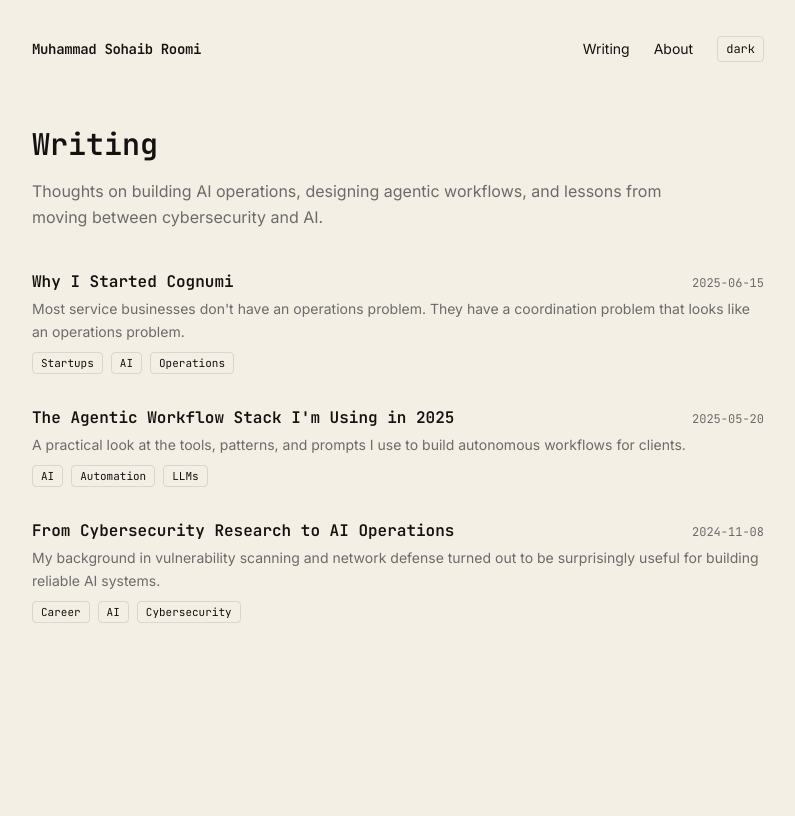
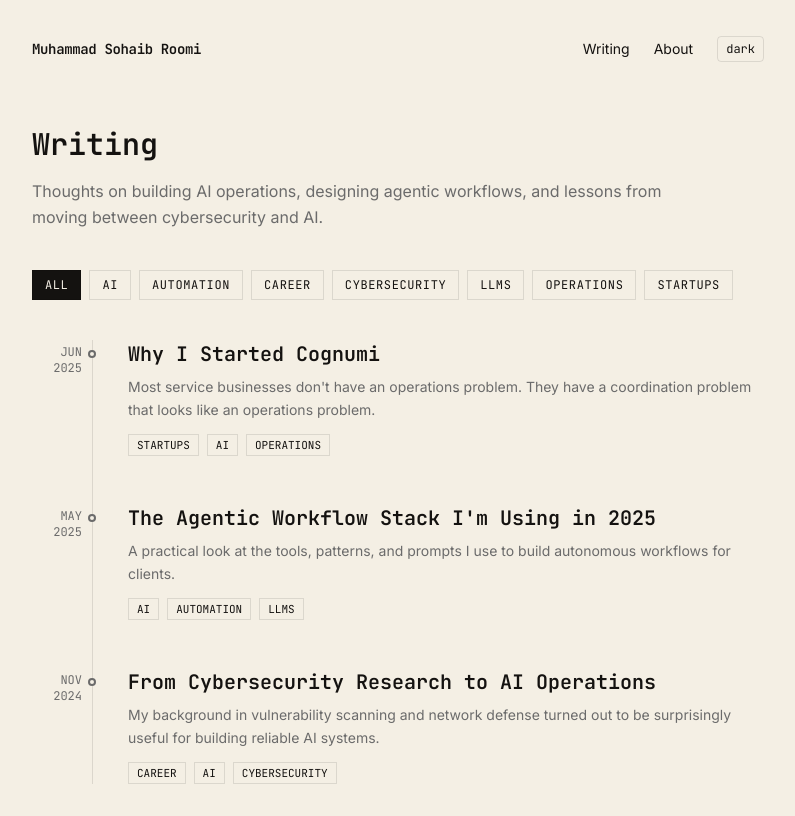
Before and after one commit to rumi7911/portfolio, a Next.js app: page /blog in a window 1280 px wide. Shown: the top 816 px of the page, without its empty margins (242-1037 px from the left). Built offline with nearby package versions, Linux system fonts and the light colour scheme.

Commit message:
style: add tag filters + timeline to writing page; blue links without underline

```diff
--- a/app/about/page.tsx
+++ b/app/about/page.tsx
@@ -18,7 +18,7 @@ export default function About() {
             href="https://www.cognumi.co.uk/"
             target="_blank"
             rel="noopener noreferrer"
-            className="text-ink dark:text-paper underline underline-offset-4 hover:text-accent"
+            className="link"
           >
             Cognumi
           </a>
@@ -30,7 +30,7 @@ export default function About() {
             href="https://agentalent.ai/builders/ce3b41ea-2b9f-40fc-aa57-36f6ebebc6a9"
             target="_blank"
             rel="noopener noreferrer"
-            className="text-ink dark:text-paper underline underline-offset-4 hover:text-accent"
+            className="link"
           >
             agentalent.ai
           </a>
--- a/app/blog/[slug]/page.tsx
+++ b/app/blog/[slug]/page.tsx
@@ -33,7 +33,7 @@ export default async function BlogPost({ params }: Props) {
       <div className="space-y-4">
         <Link
           href="/blog"
-          className="text-sm font-mono text-muted hover:text-accent transition-colors"
+          className="text-sm font-mono text-muted hover:text-link transition-colors"
         >
           ← Writing
         </Link>
@@ -48,7 +48,7 @@ export default async function BlogPost({ params }: Props) {
               className="px-2 py-0.5 rounded border"
               style={{ borderColor: 'var(--border)' }}
             >
-              {tag}
+              {tag.toUpperCase()}
             </span>
           ))}
         </div>
--- a/app/blog/page.tsx
+++ b/app/blog/page.tsx
@@ -1,4 +1,4 @@
-import { PostList } from '@/components/PostList';
+import { BlogContent } from '@/components/BlogContent';
 import { getAllPosts } from '@/lib/posts';
 
 export const metadata = {
@@ -19,7 +19,7 @@ export default function Blog() {
         </p>
       </div>
 
-      <PostList posts={posts} />
+      <BlogContent posts={posts} />
     </div>
   );
 }
--- a/app/globals.css
+++ b/app/globals.css
@@ -6,6 +6,7 @@
   --bg: #f4efe4;
   --text: #141210;
   --muted: #6b6b6b;
+  --link: #2563eb;
   --accent: #0f9d58;
   --border: rgba(0, 0, 0, 0.1);
 }
@@ -14,6 +15,7 @@ html.dark {
   --bg: #141210;
   --text: #f4efe4;
   --muted: #a0a0a0;
+  --link: #60a5fa;
   --accent: #2ecc71;
   --border: rgba(255, 255, 255, 0.1);
 }
@@ -37,6 +39,16 @@ body {
 a {
   color: inherit;
   text-decoration: none;
+}
+
+.link {
+  color: var(--link);
+  text-decoration: none;
+}
+
+.link:hover {
+  text-decoration: underline;
+  text-underline-offset: 3px;
 }
 
 .prose p {
@@ -71,10 +83,11 @@ a {
 }
 
 .prose a {
+  color: var(--link);
+  text-decoration: none;
+}
+
+.prose a:hover {
   text-decoration: underline;
   text-underline-offset: 3px;
 }
-
-.prose a:hover {
-  color: var(--accent);
-}
--- a/app/page.tsx
+++ b/app/page.tsx
@@ -16,8 +16,7 @@ export default function Home() {
       <section className="grid grid-cols-1 md:grid-cols-[1fr_200px] gap-12 items-start">
         <div>
           <h1 className="font-mono text-3xl sm:text-4xl font-semibold leading-tight">
-            Hey, I’m Sohaib. I build AI operations at Cognumi and design agentic
-            workflows.
+            Hey, I’m Sohaib. I design & build AI workflows at Cognumi.
           </h1>
           <p className="mt-6 text-base leading-relaxed text-muted max-w-2xl">
             I’m the founder of{' '}
@@ -25,7 +24,7 @@ export default function Home() {
               href="https://www.cognumi.co.uk/"
               target="_blank"
               rel="noopener noreferrer"
-              className="text-ink dark:text-paper underline underline-offset-4 hover:text-accent transition-colors"
+              className="link"
             >
               Cognumi
             </a>
@@ -35,20 +34,11 @@ export default function Home() {
               href="https://agentalent.ai/builders/ce3b41ea-2b9f-40fc-aa57-36f6ebebc6a9"
               target="_blank"
               rel="noopener noreferrer"
-              className="text-ink dark:text-paper underline underline-offset-4 hover:text-accent transition-colors"
+              className="link"
             >
               agentalent.ai
             </a>
-            . Previously, I worked in cybersecurity research and shipped{' '}
-            <a
-              href="https://github.com/rumi7911/ClipSpot"
-              target="_blank"
-              rel="noopener noreferrer"
-              className="text-ink dark:text-paper underline underline-offset-4 hover:text-accent transition-colors"
-            >
-              ClipSpot
-            </a>
-            , a native macOS clipboard manager.
+            . Previously, I worked in cybersecurity research and shipped native macOS productivity apps.
           </p>
           <div className="mt-8">
             <SocialLinks />
--- /dev/null
+++ b/components/BlogContent.tsx
@@ -0,0 +1,109 @@
+'use client';
+
+import { useState, useMemo } from 'react';
+import { Post } from '@/lib/posts';
+import Link from 'next/link';
+
+function formatDate(dateStr: string) {
+  const date = new Date(dateStr);
+  const month = date.toLocaleDateString('en-US', { month: 'short' }).toUpperCase();
+  const year = date.getFullYear();
+  return { month, year };
+}
+
+interface BlogContentProps {
+  posts: Post[];
+}
+
+export function BlogContent({ posts }: BlogContentProps) {
+  const [selectedTag, setSelectedTag] = useState<string | null>(null);
+
+  const allTags = useMemo(() => {
+    const tags = new Set<string>();
+    posts.forEach((post) => post.tags?.forEach((tag) => tags.add(tag)));
+    return ['All', ...Array.from(tags).sort()];
+  }, [posts]);
+
+  const filteredPosts = useMemo(() => {
+    if (!selectedTag || selectedTag === 'All') return posts;
+    return posts.filter((post) => post.tags?.includes(selectedTag));
+  }, [posts, selectedTag]);
+
+  return (
+    <div className="space-y-10">
+      <div className="flex flex-wrap gap-2">
+        {allTags.map((tag) => (
+          <button
+            key={tag}
+            onClick={() => setSelectedTag(tag === 'All' ? null : tag)}
+            className={`font-mono text-xs tracking-wider uppercase px-3 py-1.5 border transition-colors ${
+              (tag === 'All' && !selectedTag) || selectedTag === tag
+                ? 'bg-ink text-paper dark:bg-paper dark:text-ink'
+                : 'hover:border-link hover:text-link'
+            }`}
+            style={{ borderColor: 'var(--border)' }}
+          >
+            {tag}
+          </button>
+        ))}
+      </div>
+
+      <div className="relative">
+        {/* Timeline line */}
+        <div
+          className="absolute left-[60px] top-0 bottom-0 w-px hidden sm:block"
+          style={{ backgroundColor: 'var(--border)' }}
+        />
+
+        <div className="space-y-12">
+          {filteredPosts.map((post) => {
+            const { month, year } = formatDate(post.date);
+            return (
+              <article key={post.slug} className="relative sm:pl-24">
+                {/* Timeline date and dot */}
+                <div className="hidden sm:flex flex-col items-end absolute left-0 top-1 w-[50px] text-right">
+                  <span className="font-mono text-xs text-muted">{month}</span>
+                  <span className="font-mono text-xs text-muted">{year}</span>
+                </div>
+                <div
+                  className="hidden sm:block absolute left-[56px] top-2.5 w-2 h-2 rounded-full border-2"
+                  style={{
+                    backgroundColor: 'var(--bg)',
+                    borderColor: 'var(--muted)',
+                  }}
+                />
+
+                <Link href={`/blog/${post.slug}`} className="group block">
+                  <h3 className="font-mono text-xl font-semibold group-hover:text-link transition-colors">
+                    {post.title}
+                  </h3>
+                  <p className="mt-2 text-sm leading-relaxed text-muted">
+                    {post.excerpt}
+                  </p>
+
+                  {/* Mobile date */}
+                  <div className="sm:hidden mt-2 flex items-center gap-2 text-xs text-muted font-mono">
+                    <span>{month}</span>
+                    <span>{year}</span>
+                  </div>
+
+                  <div className="mt-3 flex flex-wrap gap-2">
+                    {post.tags?.map((tag) => (
+                      <span
+                        key={tag}
+                        className="font-mono text-[11px] px-2 py-0.5 border"
+                        style={{ borderColor: 'var(--border)' }}
+                      >
+                        {tag.toUpperCase()}
+                      </span>
+                    ))}
+                  </div>
+                </Link>
+              </article>
+            );
+          })}
+        </div>
+      </div>
+    </div>
+  );
+}
--- a/components/PostList.tsx
+++ b/components/PostList.tsx
@@ -8,7 +8,7 @@ export function PostList({ posts }: { posts: Post[] }) {
         <article key={post.slug}>
           <Link href={`/blog/${post.slug}`} className="group block">
             <div className="flex items-baseline justify-between gap-4">
-              <h3 className="font-mono text-base font-semibold group-hover:text-accent transition-colors">
+              <h3 className="font-mono text-base font-semibold group-hover:text-link transition-colors">
                 {post.title}
               </h3>
               <span className="shrink-0 text-xs text-muted font-mono">
@@ -25,7 +25,7 @@ export function PostList({ posts }: { posts: Post[] }) {
                   className="font-mono text-[11px] px-2 py-0.5 rounded border"
                   style={{ borderColor: 'var(--border)' }}
                 >
-                  {tag}
+                  {tag.toUpperCase()}
                 </span>
               ))}
             </div>
--- a/components/ProjectCard.tsx
+++ b/components/ProjectCard.tsx
@@ -10,7 +10,7 @@ export function ProjectCard({ project }: { project: Project }) {
         className="block"
       >
         <div className="flex items-baseline justify-between gap-4">
-          <h3 className="font-mono text-base font-semibold group-hover:text-accent transition-colors">
+          <h3 className="font-mono text-base font-semibold group-hover:text-link transition-colors">
             {project.title}
           </h3>
           <span className="shrink-0 text-xs text-muted font-mono">{project.year}</span>
@@ -25,7 +25,7 @@ export function ProjectCard({ project }: { project: Project }) {
               className="font-mono text-[11px] px-2 py-0.5 rounded border"
               style={{ borderColor: 'var(--border)' }}
             >
-              {tag}
+              {tag.toUpperCase()}
             </span>
           ))}
         </div>
```
